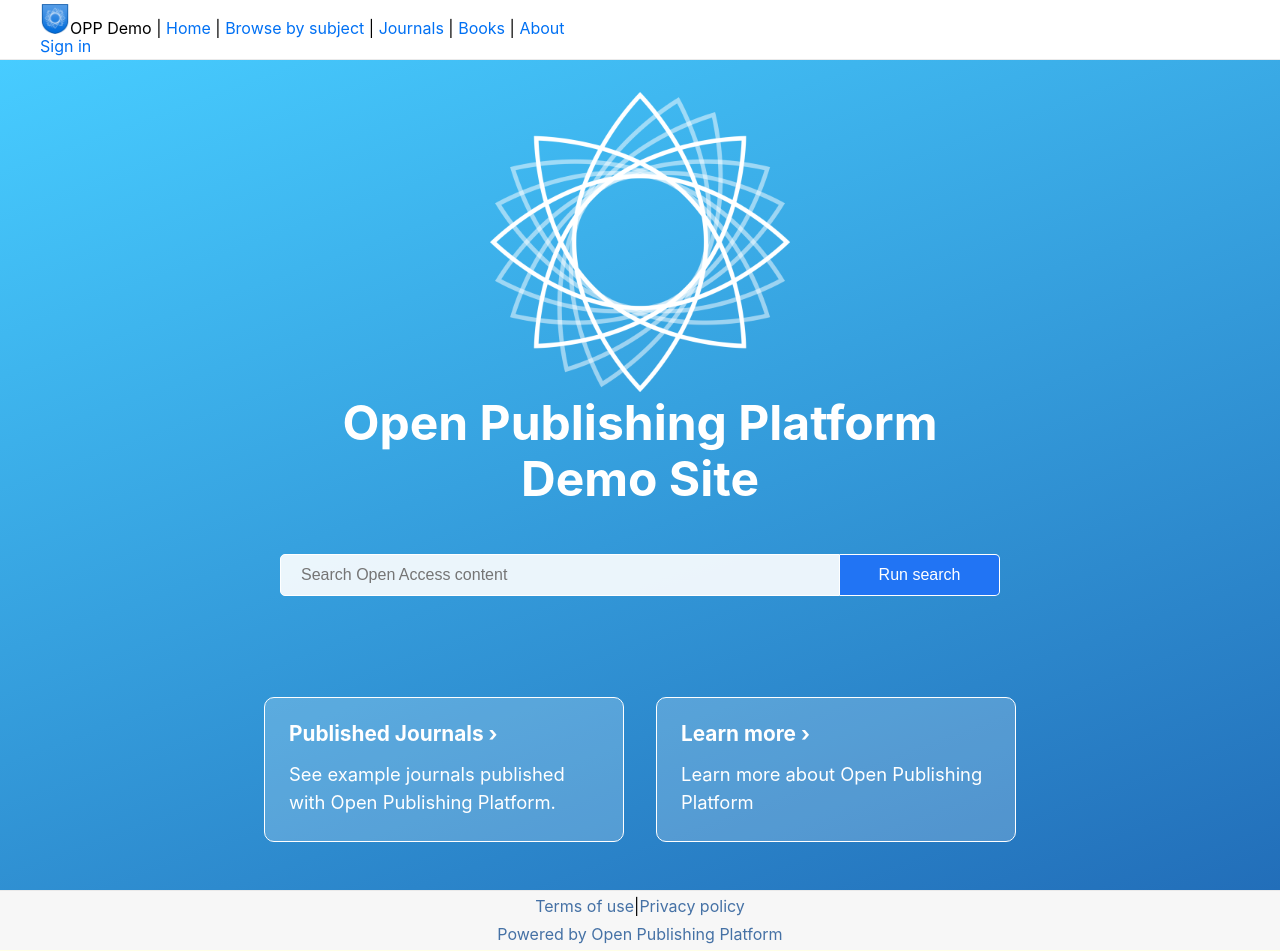
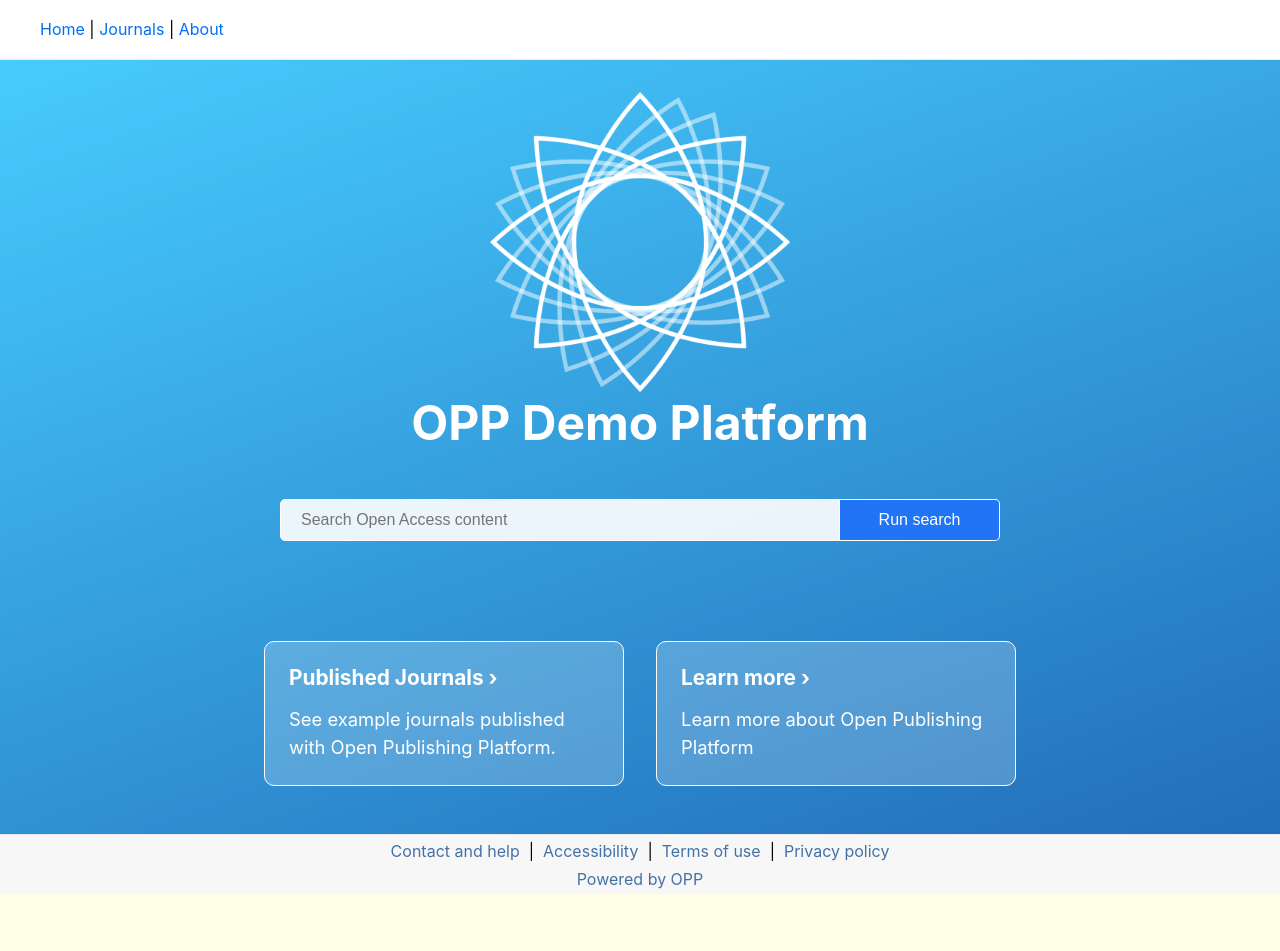
Before and after one commit to OpenCoreCMS/cms-ui-demo, a Next.js app: page / in a window 1280 px wide. Shown: the top 951 px of the page. After the commit the page ends 898 px from the top, so only its background shows below. Built offline with nearby package versions, Linux system fonts and the light colour scheme.

Commit message:
Update nav

```diff
--- a/components/AppTemplate.js
+++ b/components/AppTemplate.js
@@ -18,38 +18,35 @@ export default function AppTemplate({
 
       <header className={styles.header}>
         <div className="maxWidthLimitedContainer">
-          <nav className="navLeft">
-            <span>
-              <img src="/public/opp-logo-500px.png" alt="Open Publishing Platform logo" width="30" />
-              OPP Demo
-            </span>
-            {' | '}
+          <div className="flexContainer">
+            <nav className={styles.navLeft}>
               <Link href="/">
                 <a>Home</a>
               </Link>
               {' | '}
               <Link href="/subjects">
-              <a>Browse by subject</a>
+                <a className="hide">Browse by subject</a>
               </Link>
-            {' | '}
+
               <Link href="/journals">
                 <a>Journals</a>
               </Link>
               {' | '}
               <Link href="/books">
-              <a>Books</a>
+                <a className="hide">Books</a>
               </Link>
-            {' | '}
+
               <Link href="/about">
                 <a>About</a>
               </Link>
             </nav>
 
-          <nav className="navRight">
+            <span className={styles.navRight}>
               <Link href="/signin">
-              <a>Sign in</a>
+                <a className="hide">Sign in</a>
               </Link>
-          </nav>
+            </span>
+          </div>
         </div>
       </header>
 
@@ -59,12 +56,24 @@ export default function AppTemplate({
         <div className="maxWidthLimitedContainer">
 
           <div className={styles.row}>
+            <Link href="/contact-and-help">
+              <a>
+                Contact and help
+              </a>
+            </Link>
+            &nbsp; {' | '} &nbsp;
+            <Link href="/legal/accessibility">
+              <a>
+                Accessibility
+              </a>
+            </Link>
+            &nbsp; {' | '} &nbsp;
             <Link href="/legal/terms-of-use">
               <a>
                 Terms of use
               </a>
             </Link>
-            {' | '}
+            &nbsp; {' | '} &nbsp;
             <Link href="/legal/privacy-policy">
               <a>
                 Privacy policy
@@ -73,8 +82,8 @@ export default function AppTemplate({
           </div>
 
           <div className={styles.row}>
-            <a href="https://OpenPublishingPlatform.com" target="_blank">
-              Powered by Open Publishing Platform
+            <a href="https://OpenPublishingPlatform.com" target="_blank" title="Open Publishing Platform">
+              Powered by OPP
             </a>
           </div>
 
--- a/pages/index.js
+++ b/pages/index.js
@@ -8,8 +8,7 @@ export default function HomePageRender() {
         <div className="maxWidthLimitedContainer textCenter">
           <img src="/public/opp-symbol-800px.png" width="300" />
           <h1 className={styles.title}>
-            Open Publishing Platform<br />
-            Demo Site
+            OPP Demo Platform
           </h1>
 
           <form action="/search">
@@ -22,7 +21,7 @@ export default function HomePageRender() {
           <br /><br />
 
           <div className={styles.grid}>
-            <a href="/journal" className={styles.card}>
+            <a href="/journals" className={styles.card}>
               <h3>Published Journals &rsaquo;</h3>
               <p>See example journals published with Open Publishing Platform.</p>
             </a>
--- a/styles/globals.css
+++ b/styles/globals.css
@@ -20,6 +20,8 @@ code { background: #fafafa; border-radius: 5px; padding: 0.75rem; font-size: 1.1
 li { padding: 5px 0 }
 
 /* utils */
+.hide {display: none}
+.flexContainer {display: flex;}
 .textCenter {text-align: center; align-content: center;}
 .mastheadContainer {padding: 2rem 1rem; width: 100%; background-image: linear-gradient(#fff, #f7f7f7);}
 .mastheadContainer h1 {margin-bottom: 0}
```
Also changed, not shown: pages/journals/index.js (+6 -5 lines). Lines whose indentation alone changed are shown as unchanged.
